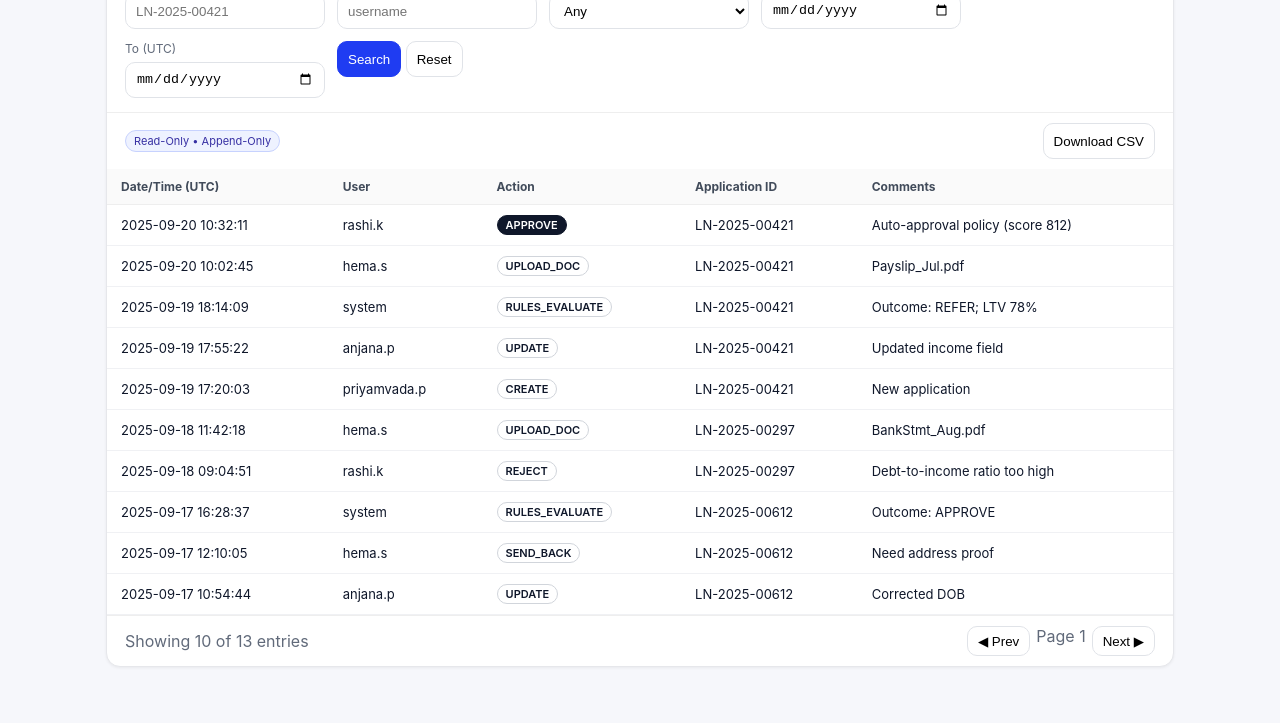
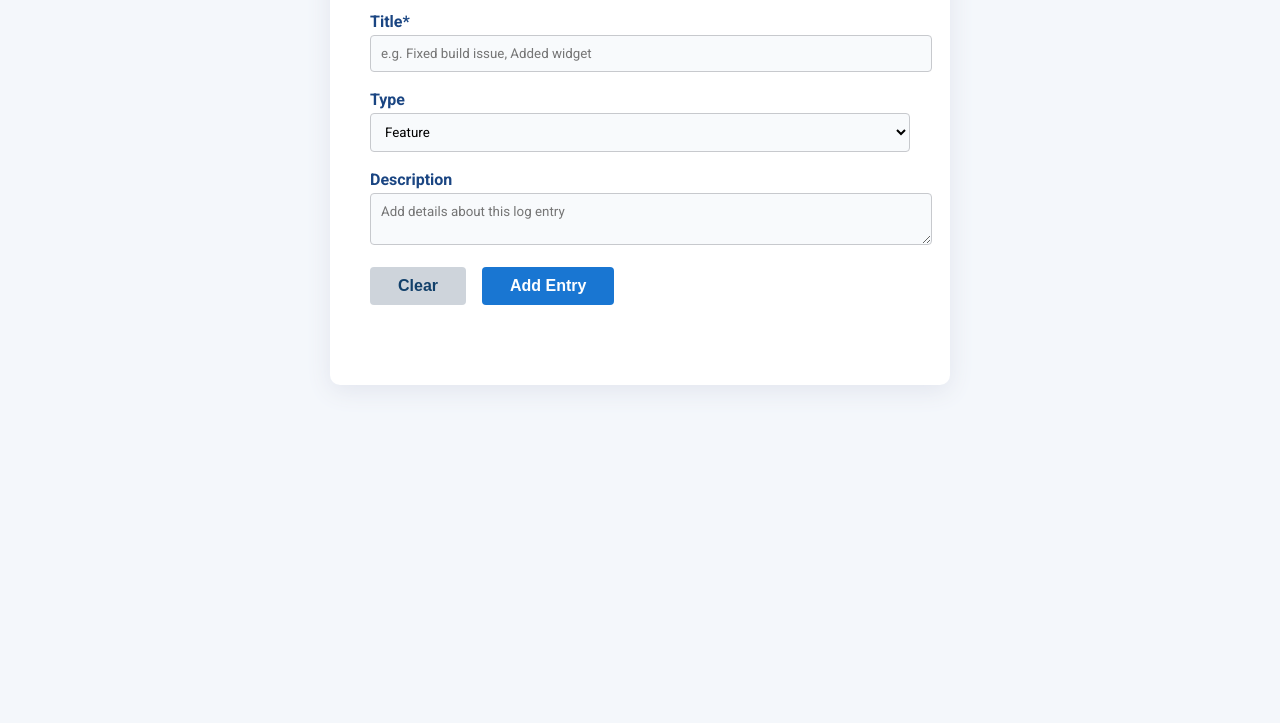
Before and after one commit to PriyamvadaParmar/Aurora-bank, a plain HTML site: page index.html in a window 1280 px wide. Shown: the part 169-892 px from the top of the page. After the commit the page ends 800 px from the top, so only its background shows below. Drawn offline with Linux system fonts and the light colour scheme.

Commit message:
Update index.html

```diff
--- a/index.html
+++ b/index.html
@@ -1,173 +1,66 @@
-
 <!DOCTYPE html>
 <html lang="en">
 <head>
-<meta charset="utf-8" />
-<meta name="viewport" content="width=device-width, initial-scale=1" />
-<title>Aurora Bank — Audit Log (Compliance)</title>
+  <meta charset="UTF-8">
+  <meta name="viewport" content="width=device-width"/>
+  <title>Project Log Entry</title>
+  <link href="https://fonts.googleapis.com/css2?family=Roboto:wght@400;700" rel="stylesheet">
   <style>
-  *{box-sizing:border-box}
-  body{margin:0;background:#f6f7fb;color:#0f172a;font-family:Inter,system-ui,-apple-system,"Segoe UI",Roboto,Helvetica,Arial}
-  header{background:#0f172a;color:#fff;padding:16px 20px;font-weight:700}
-  .wrap{max-width:1100px;margin:24px auto 56px;padding:0 16px}
-  .card{background:#fff;border:1px solid #e6e7eb;border-radius:14px;box-shadow:0 1px 3px rgba(0,0,0,.06);overflow:hidden}
-  .card h2{margin:0;padding:14px 18px;border-bottom:1px solid #eee;font-size:18px}
-  .toolbar{display:flex;flex-wrap:wrap;gap:12px;padding:14px 18px}
-  .field{display:flex;flex-direction:column;gap:6px;min-width:200px}
-  .field label{font-size:12px;color:#616a7a}
-  input,select,button{height:36px;padding:0 10px;border:1px solid #e0e3e8;border-radius:10px;background:#fff}
-  button.primary{background:#1f3cf2;color:#fff;border-color:#1f3cf2}
-  .actions{display:flex;gap:8px;align-items:center;padding:10px 18px;border-top:1px solid #eee}
-  .spacer{margin-left:auto}
-  .badge{display:inline-block;padding:3px 8px;border-radius:999px;border:1px solid #d9dcdf;font-size:11px}
-  .badge.read{background:#eef2ff;border-color:#c7d2fe;color:#3730a3}
-  .table-wrap{overflow:auto;max-height:65vh}
-  table{width:100%;border-collapse:collapse}
-  thead th{position:sticky;top:0;background:#fafafa;border-bottom:1px solid #eee;padding:10px 14px;font-size:12px;text-align:left;color:#414b5a}
-  tbody td{padding:10px 14px;border-bottom:1px solid #f0f1f4;font-size:13px}
-  tbody tr:hover{background:#f9fbff}
-  .chip{display:inline-block;padding:2px 8px;border-radius:999px;border:1px solid #d1d5db;font-size:11px;font-weight:600}
-  .chip.ok{background:#0f172a;color:#fff;border-color:#0f172a}
-  .footer{padding:10px 18px;display:flex;gap:10px;align-items:center;color:#616a7a;border-top:1px solid #eee}
-  .pager{margin-left:auto;display:flex;gap:6px}
-  .pager .btn{height:30px}
+    body { background: #f4f7fb; font-family: Roboto, Arial, sans-serif; margin: 0; }
+    .container { max-width: 540px; margin: 48px auto; background: #fff; border-radius: 10px; box-shadow: 0 6px 24px #e2e5ee; padding: 40px; }
+    h2 { color: #1a4582; font-weight: 700; margin-bottom: 28px; font-size: 2rem; }
+    label { font-size: 1rem; font-weight: 600; color: #1a4582; }
+    input, textarea, select { width: 100%; padding: 10px; border: 1px solid #c7c9cd; border-radius: 4px; margin-top: 4px; margin-bottom: 18px; background: #f8fafc; font-family: inherit; }
+    textarea { resize: vertical; }
+    .actions { display: flex; gap: 16px; }
+    .btn { padding: 10px 28px; border: none; border-radius: 4px; font-weight: bold; background: #1976d2; color: #fff; cursor: pointer; font-size: 1rem; }
+    .btn:active { background: #14529e; }
+    .logs-list { margin-top: 40px; }
+    .entry { background: #f2f5fc; border-left: 4px solid #1976d2; padding: 16px 24px; border-radius: 5px; margin-bottom: 22px; }
+    .entry-title { font-weight: 700; font-size: 1.13rem; }
+    .entry-meta { color: #6b7a8a; font-size: .92rem; margin-bottom: 4px; }
+    .entry-desc { margin-top: 8px; }
   </style>
 </head>
 <body>
-<header>Aurora Bank — Audit Log (Compliance)</header>
-
-<main class="wrap">
-  <section class="card">
-    <h2>Filters</h2>
-    <div class="toolbar">
-      <div class="field"><label for="f-app">Application ID</label><input id="f-app" placeholder="LN-2025-00421"></div>
-      <div class="field"><label for="f-user">User</label><input id="f-user" placeholder="username"></div>
-      <div class="field"><label for="f-action">Action</label>
-        <select id="f-action">
-          <option value="">Any</option><option>CREATE</option><option>UPDATE</option><option>APPROVE</option>
-          <option>REJECT</option><option>SEND_BACK</option><option>UPLOAD_DOC</option><option>RULES_EVALUATE</option>
+  <div class="container">
+    <h2>Log a New Project Entry</h2>
+    <form id="logForm" autocomplete="off">
+      <label for="logTitle">Title*</label>
+      <input type="text" id="logTitle" maxlength="80" placeholder="e.g. Fixed build issue, Added widget" required>
+      <label for="logType">Type</label>
+      <select id="logType">
+        <option>Feature</option>
+        <option>Bug Fix</option>
+        <option>Documentation</option>
+        <option>Refactor</option>
+        <option>Other</option>
       </select>
+      <label for="logDesc">Description</label>
+      <textarea id="logDesc" maxlength="400" placeholder="Add details about this log entry"></textarea>
+      <div class="actions">
+        <button type="reset" class="btn" style="background:#ced4db;color:#12406a;">Clear</button>
+        <button type="submit" class="btn">Add Entry</button>
       </div>
-      <div class="field"><label for="f-from">From (UTC)</label><input type="date" id="f-from"></div>
-      <div class="field"><label for="f-to">To (UTC)</label><input type="date" id="f-to"></div>
-      <div><button class="primary" id="btn-search">Search</button> <button id="btn-reset">Reset</button></div>
+    </form>
+    <div class="logs-list" id="logsList"></div>
   </div>
-
-    <div class="actions">
-      <span class="badge read">Read-Only • Append-Only</span>
-      <div class="spacer"></div>
-      <button id="btn-csv">Download CSV</button>
-    </div>
-
-    <div class="table-wrap">
-      <table id="log-table">
-        <thead>
-          <tr>
-            <th>Date/Time (UTC)</th><th>User</th><th>Action</th><th>Application ID</th><th>Comments</th>
-          </tr>
-        </thead>
-        <tbody></tbody>
-      </table>
-    </div>
-
-    <div class="footer">
-      <span id="count">Showing 0 entries</span>
-      <div class="pager">
-        <button class="btn" id="prev">◀ Prev</button>
-        <span id="page">Page 1</span>
-        <button class="btn" id="next">Next ▶</button>
-      </div>
-    </div>
-  </section>
-</main>
-
   <script>
-const DATA = [
-  { ts:"2025-09-20 10:32:11", user:"rashi.k", action:"APPROVE",        appId:"LN-2025-00421", comments:"Auto-approval policy (score 812)" },
-  { ts:"2025-09-20 10:02:45", user:"hema.s",  action:"UPLOAD_DOC",     appId:"LN-2025-00421", comments:"Payslip_Jul.pdf" },
-  { ts:"2025-09-19 18:14:09", user:"system",  action:"RULES_EVALUATE", appId:"LN-2025-00421", comments:"Outcome: REFER; LTV 78%" },
-  { ts:"2025-09-19 17:55:22", user:"anjana.p",action:"UPDATE",         appId:"LN-2025-00421", comments:"Updated income field" },
-  { ts:"2025-09-19 17:20:03", user:"priyamvada.p",action:"CREATE",     appId:"LN-2025-00421", comments:"New application" },
-  { ts:"2025-09-18 11:42:18", user:"hema.s",  action:"UPLOAD_DOC",     appId:"LN-2025-00297", comments:"BankStmt_Aug.pdf" },
-  { ts:"2025-09-18 09:04:51", user:"rashi.k", action:"REJECT",         appId:"LN-2025-00297", comments:"Debt-to-income ratio too high" },
-  { ts:"2025-09-17 16:28:37", user:"system",  action:"RULES_EVALUATE", appId:"LN-2025-00612", comments:"Outcome: APPROVE" },
-  { ts:"2025-09-17 12:10:05", user:"hema.s",  action:"SEND_BACK",      appId:"LN-2025-00612", comments:"Need address proof" },
-  { ts:"2025-09-17 10:54:44", user:"anjana.p",action:"UPDATE",         appId:"LN-2025-00612", comments:"Corrected DOB" },
-  { ts:"2025-09-16 14:02:13", user:"system",  action:"RULES_EVALUATE", appId:"LN-2025-00333", comments:"Outcome: REFER; doc age > 12m" },
-  { ts:"2025-09-16 09:30:00", user:"hema.s",  action:"UPLOAD_DOC",     appId:"LN-2025-00333", comments:"PAN.pdf" },
-  { ts:"2025-09-15 19:12:45", user:"rashi.k", action:"APPROVE",        appId:"LN-2025-00333", comments:"Manual override with notes" }
-];
-
-let page = 1;
-const PAGE_SIZE = 10;
-let filtered = [...DATA];
-
-const $ = s => document.querySelector(s);
-const tbody = $("#log-table tbody");
-const countEl = $("#count");
-const pageEl = $("#page");
-
-function render(){
-  const start = (page-1) * PAGE_SIZE;
-  const end = start + PAGE_SIZE;
-  const view = filtered.slice(start, end);
-
-  tbody.innerHTML = view.map(r => `
-    <tr>
-      <td>${esc(r.ts)}</td>
-      <td>${esc(r.user)}</td>
-      <td>${chip(r.action)}</td>
-      <td>${esc(r.appId)}</td>
-      <td>${esc(r.comments)}</td>
-    </tr>`).join("");
-
-  countEl.textContent = `Showing ${view.length} of ${filtered.length} entr${filtered.length===1?'y':'ies'}`;
-  pageEl.textContent = `Page ${page}`;
-}
-function esc(s){return String(s).replace(/[&<>"']/g,m=>({'&':'&amp;','<':'&lt;','>':'&gt;','"':'&quot;',"'":'&#39;'}[m]))}
-function chip(a){return `<span class="chip ${a==='APPROVE'?'ok':''}">${esc(a)}</span>`;}
-
-function applyFilters(){
-  const qApp = $("#f-app").value.trim().toLowerCase();
-  const qUser = $("#f-user").value.trim().toLowerCase();
-  const qAction = $("#f-action").value;
-  const qFrom = $("#f-from").value ? new Date($("#f-from").value+"T00:00:00Z") : null;
-  const qTo   = $("#f-to").value   ? new Date($("#f-to").value+"T23:59:59Z") : null;
-
-  filtered = DATA.filter(r=>{
-    const ts = new Date(r.ts.replace(" ","T")+"Z");
-    if(qApp && !r.appId.toLowerCase().includes(qApp)) return false;
-    if(qUser && !r.user.toLowerCase().includes(qUser)) return false;
-    if(qAction && r.action !== qAction) return false;
-    if(qFrom && ts < qFrom) return false;
-    if(qTo && ts > qTo) return false;
-    return true;
-  });
-  page = 1; render();
-}
-function resetFilters(){
-  $("#f-app").value = $("#f-user").value = ""; $("#f-action").value = "";
-  $("#f-from").value = $("#f-to").value = ""; filtered = [...DATA]; page = 1; render();
-}
-function downloadCSV(){
-  const header = ["date_time_utc","user","action","application_id","comments"];
-  const rows = filtered.map(r => [r.ts,r.user,r.action,r.appId,r.comments]);
-  const csv = [header,...rows].map(cols=>cols.map(v=>`"${String(v).replace(/"/g,'""')}"`).join(",")).join("\n");
-  const a = document.createElement("a");
-  a.href = URL.createObjectURL(new Blob([csv],{type:"text/csv;charset=utf-8"}));
-  a.download = "audit-log-export.csv"; a.click();
-}
-
-$("#btn-search").addEventListener("click", applyFilters);
-$("#btn-reset").addEventListener("click", resetFilters);
-$("#btn-csv").addEventListener("click", downloadCSV);
-$("#prev").addEventListener("click", ()=>{ if(page>1){ page--; render(); }});
-$("#next").addEventListener("click", ()=>{
-  const max = Math.max(1, Math.ceil(filtered.length / PAGE_SIZE));
-  if(page<max){ page++; render(); }
-});
-
-render();
+    document.getElementById('logForm').onsubmit = function(e) {
+      e.preventDefault();
+      const title = document.getElementById('logTitle').value.trim();
+      const type = document.getElementById('logType').value.trim();
+      const desc = document.getElementById('logDesc').value.trim();
+      if(!title) return;
+      const logHTML = `
+        <div class="entry">
+          <div class="entry-title">${title} <span class="entry-meta">[${type}]</span></div>
+          <div class="entry-meta">${new Date().toLocaleString()}</div>
+          <div class="entry-desc">${desc ? desc : "<em>No description provided.</em>"}</div>
+        </div>`;
+      document.getElementById('logsList').insertAdjacentHTML('afterbegin', logHTML);
+      this.reset();
+    };
   </script>
 </body>
 </html>
```
Lines whose indentation alone changed are shown as unchanged.
